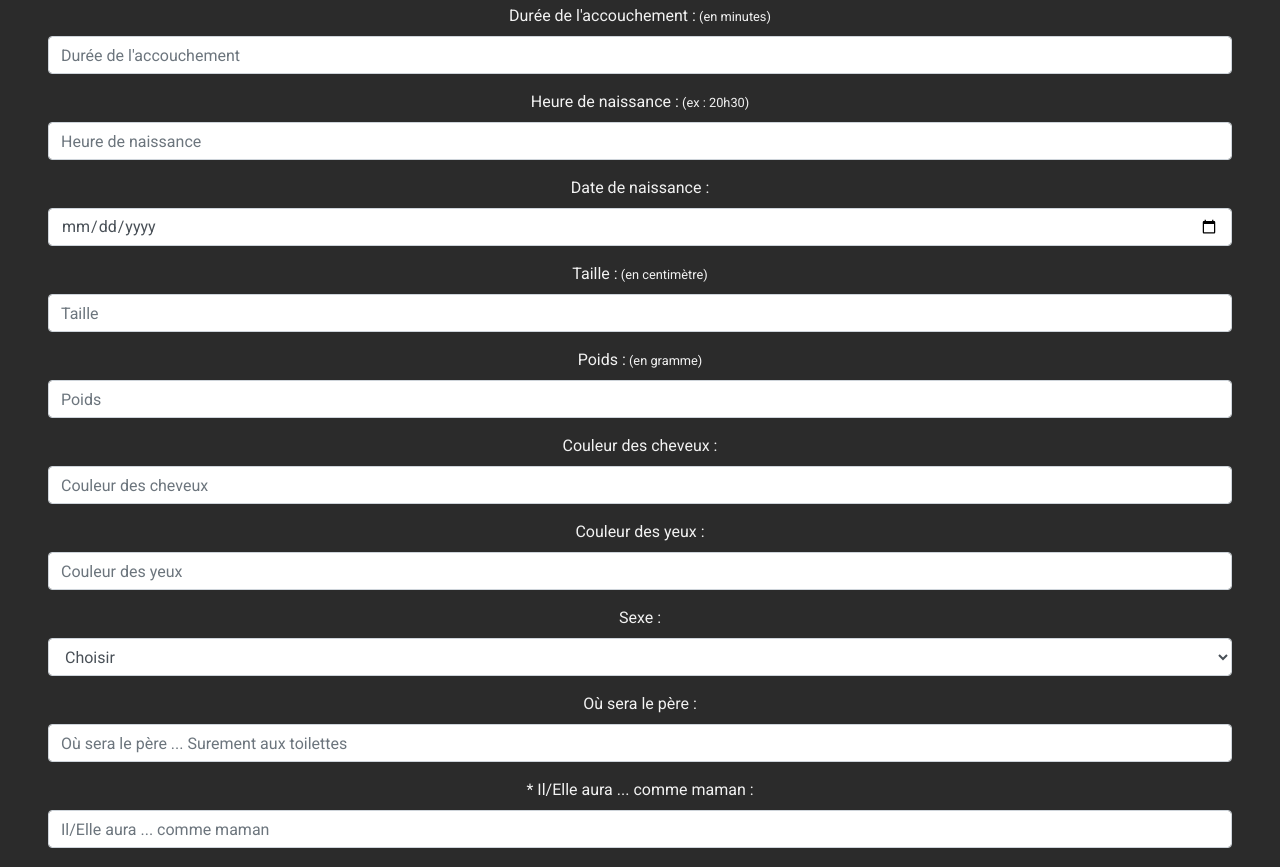
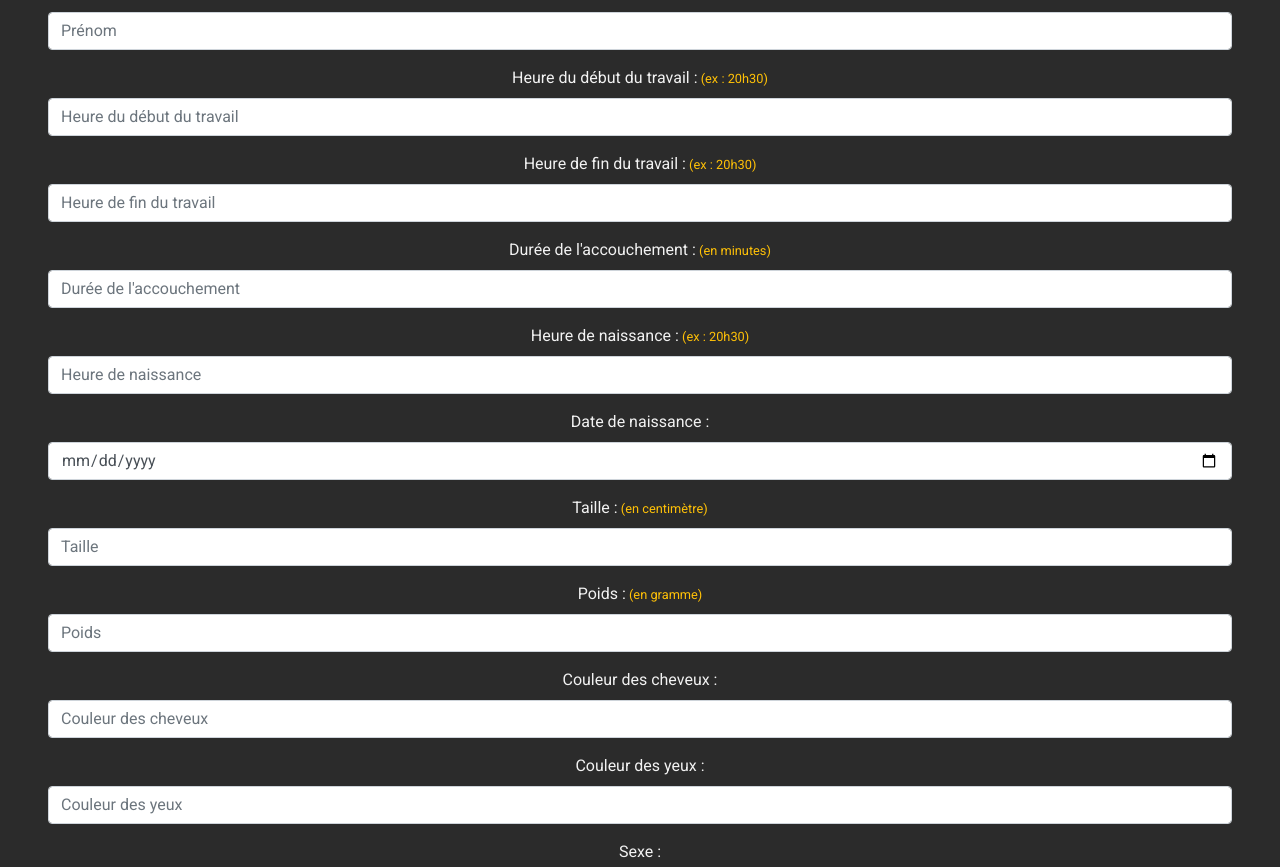
Before and after one commit to Aina261/pronostics-front, a React (Create React App) app: page / in a window 1280 px wide. Shown: the part 847-1714 px from the top of the page. Built offline with nearby package versions, Linux system fonts and the light colour scheme.

Commit message:
add image

```diff
--- a/src/App.js
+++ b/src/App.js
@@ -7,7 +7,10 @@ function App() {
   return (
     <div className="App">
       <Header/>
-      <div className="form flex justify-center">
+      <div className="image">
+          <img src={`${window.location.origin}/baby-foot.png`} alt="" width={"250px"} className={"mb-5"}/>
+      </div>
+      <div className="form flex justify-center w-100 w-md-75 w-lg-50 w-xl-25">
           <PronosticForm />
       </div>
     </div>
--- a/src/components/PronoisticForm/PronosticForm.js
+++ b/src/components/PronoisticForm/PronosticForm.js
@@ -68,9 +68,9 @@ export class PronosticForm extends Component {
                     handleSubmit,
                     isSubmitting,
                     }) => (
-                    <form onSubmit={ handleSubmit } className="align-items-center">
-                        <div className={"w-100 w-md-50 w-lg-25 px-2 px-sm-5"}>
-                            <h3>Pour vous reconnaître</h3>
+                    <form onSubmit={ handleSubmit } className="align-items-center w-100 w-md-75 w-lg-50 w-xl-25">
+                        <div className={"w-100 w-md-75 w-lg-50 w-xl-25 px-2 px-sm-5"}>
+                            <h3>Pour te reconnaître</h3>
                             <div className="ligne"/>
                             <div className={"form-group"}>
                                 <div className="error">{errors.firstName && touched.firstName && errors.firstName}</div>
@@ -91,7 +91,7 @@ export class PronosticForm extends Component {
                             </div>
                         </div>
 
-                        <div className={"w-100 w-md-50 w-lg-25 px-2 px-sm-5"}>
+                        <div className={"w-100 w-md-75 w-lg-50 w-xl-25 px-2 px-sm-5"}>
                             <h3>Pour le petit</h3>
                             <div className="ligne"/>
                             <div className={"form-group"}>
@@ -102,25 +102,25 @@ export class PronosticForm extends Component {
 
                             <div className={"form-group"}>
                                 <div className="error">{errors.workStart && touched.workStart && errors.workStart}</div>
-                                <label htmlFor="workStart">Heure du début du travail : </label><small> (ex : 20h30)</small>
+                                <label htmlFor="workStart">Heure du début du travail : </label><small className={"text-warning"}> (ex : 20h30)</small>
                                 <Field className={"form-control"} type="text" name="workStart" onChange={handleChange} onBlur={handleBlur} value={values.workStart} placeholder={"Heure du début du travail"}/>
                             </div>
 
                             <div className={"form-group"}>
                                 <div className="error">{errors.workEnd && touched.workEnd && errors.workEnd}</div>
-                                <label htmlFor="workEnd">Heure de fin du travail : </label><small> (ex : 20h30)</small>
+                                <label htmlFor="workEnd">Heure de fin du travail : </label><small className={"text-warning"}> (ex : 20h30)</small>
                                 <Field className={"form-control"} type="text" name="workEnd" onChange={handleChange} onBlur={handleBlur} value={values.workEnd} placeholder={"Heure de fin du travail"}/>
                             </div>
 
                             <div className={"form-group"}>
                                 <div className="error">{errors.childbirthDuration && touched.childbirthDuration && errors.childbirthDuration}</div>
-                                <label htmlFor="childbirthDuration">Durée de l'accouchement : </label><small> (en minutes)</small>
+                                <label htmlFor="childbirthDuration">Durée de l'accouchement : </label><small className={"text-warning"}> (en minutes)</small>
                                 <Field className={"form-control"} type="number" name="childbirthDuration" onChange={handleChange} onBlur={handleBlur} value={values.childbirthDuration} placeholder={"Durée de l'accouchement"}/>
                             </div>
 
                             <div className={"form-group"}>
                                 <div className="error">{errors.hourBirth && touched.hourBirth && errors.hourBirth}</div>
-                                <label htmlFor="hourBirth">Heure de naissance : </label><small> (ex : 20h30)</small>
+                                <label htmlFor="hourBirth">Heure de naissance : </label><small className={"text-warning"}> (ex : 20h30)</small>
                                 <Field className={"form-control"} type="text" name="hourBirth" onChange={handleChange} onBlur={handleBlur} value={values.hourBirth} placeholder={"Heure de naissance"}/>
                             </div>
 
@@ -132,13 +132,13 @@ export class PronosticForm extends Component {
 
                             <div className={"form-group"}>
                                 <div className="error">{errors.height && touched.height && errors.height}</div>
-                                <label htmlFor="height">Taille : </label><small> (en centimètre)</small>
+                                <label htmlFor="height">Taille : </label><small className={"text-warning"}> (en centimètre)</small>
                                 <Field className={"form-control"} type="number" name="height" onChange={handleChange} onBlur={handleBlur} value={values.height} placeholder={"Taille"}/>
                             </div>
 
                             <div className={"form-group"}>
                                 <div className="error">{errors.weight && touched.weight && errors.weight}</div>
-                                <label htmlFor="weight">Poids : </label><small> (en gramme)</small>
+                                <label htmlFor="weight">Poids : </label><small className={"text-warning"}> (en gramme)</small>
                                 <Field className={"form-control"} type="number" name="weight" onChange={handleChange} onBlur={handleBlur} value={values.weight} placeholder={"Poids"}/>
                             </div>
 
@@ -172,13 +172,13 @@ export class PronosticForm extends Component {
 
                             <div className={"form-group"}>
                                 <div className="error">{errors.likeMum && touched.likeMum && errors.likeMum}</div>
-                                <label htmlFor="likeMum">* Il/Elle aura ... comme maman : </label>
+                                <label htmlFor="likeMum"><small className={"text-warning"}>Optionnel - </small> Il/Elle aura ... comme maman : </label>
                                 <Field className={"form-control"} type="text" name="likeMum" onChange={handleChange} onBlur={handleBlur} value={values.likeMum} placeholder={"Il/Elle aura ... comme maman"}/>
                             </div>
 
                             <div className={"form-group"}>
                                 <div className="error">{errors.likeDad && touched.likeDad && errors.likeDad}</div>
-                                <label htmlFor="likeDad">* Il/Elle aura ... comme papa : </label>
+                                <label htmlFor="likeDad"><small className={"text-warning"}>Optionnel - </small> Il/Elle aura ... comme papa : </label>
                                 <Field className={"form-control"} type="text" name="likeDad" onChange={handleChange} onBlur={handleBlur} value={values.likeDad} placeholder={"Il/Elle aura ... comme papa"}/>
                             </div>
 
```
Also changed, not shown: public/baby-foot.png (added).
